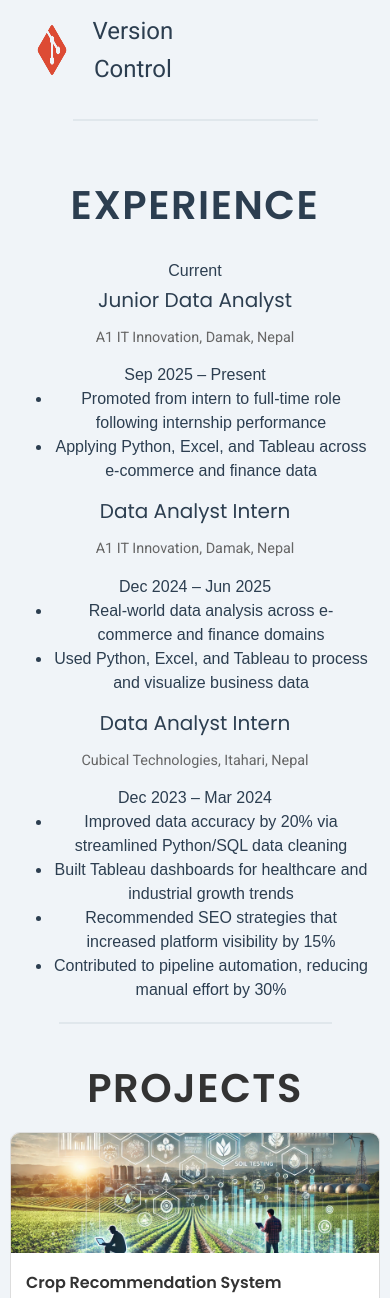
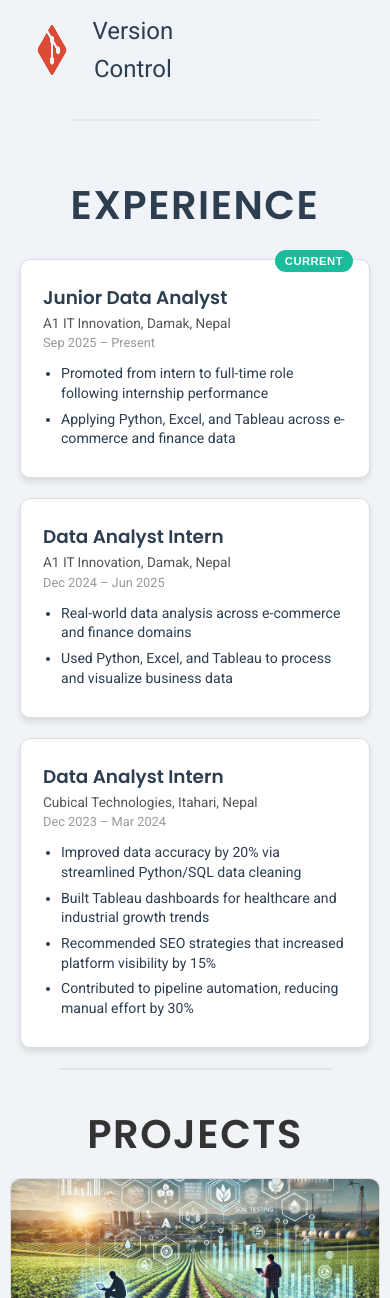
Before and after one commit to Rahul5021/Portfolio, a PHP site: page / in a window 390 px wide. Shown: the part 1186-2484 px from the top of the page. Run offline with PHP 8.4, Linux system fonts and the light colour scheme; some libraries are stand-ins or nearby versions.

Commit message:
Refactor CSS for improved styling and responsiveness

```diff
--- a/styles/style.css
+++ b/styles/style.css
@@ -562,44 +562,78 @@ h2:hover {
     margin-bottom: 30px;
 }
 
-.experience-item {
-    max-width: 700px;
+.experience-grid {
+    display: grid;
+    grid-template-columns: repeat(auto-fit, minmax(280px, 1fr));
+    gap: 20px;
+    max-width: 1100px;
     margin: 0 auto;
+}
+
+.experience-card {
+    position: relative;
     text-align: left;
-    background-color: #f7fafd;
+    background-color: #fff;
     border: 1px solid #ddd;
     border-radius: 10px;
-    padding: 25px 30px;
+    padding: 22px;
     box-shadow: 0 4px 6px rgba(0, 0, 0, 0.1);
+    transition: box-shadow 0.3s ease, border-color 0.3s ease;
 }
 
-.experience-header h3 {
+.experience-card:hover {
+    box-shadow: 0 10px 20px rgba(10, 146, 180, 0.4);
+    border-color: rgba(10, 146, 180, 0.7);
+}
+
+.experience-card h3 {
     font-family: 'Poppins', sans-serif;
-    font-size: 1.4rem;
+    font-size: 1.15rem;
     font-weight: 600;
     color: #2c3e50;
-    margin-bottom: 5px;
+    margin-bottom: 4px;
 }
 
 .experience-meta {
     display: block;
     font-family: 'Roboto', sans-serif;
-    font-size: 0.9rem;
-    color: #666;
-    margin-bottom: 15px;
+    font-size: 0.85rem;
+    color: #555;
 }
 
-.experience-item ul {
-    padding-left: 20px;
+.experience-dates {
+    display: block;
+    font-family: 'Roboto', sans-serif;
+    font-size: 0.8rem;
+    color: #999;
+    margin-bottom: 12px;
+}
+
+.experience-card ul {
+    padding-left: 18px;
     margin: 0;
 }
 
-.experience-item ul li {
+.experience-card ul li {
     font-family: 'Roboto', sans-serif;
-    font-size: 0.95rem;
+    font-size: 0.88rem;
     color: #2c3e50;
-    margin-bottom: 8px;
-    line-height: 1.5;
+    margin-bottom: 6px;
+    line-height: 1.4;
+}
+
+.badge-current {
+    position: absolute;
+    top: -10px;
+    right: 16px;
+    background-color: #1abc9c;
+    color: #fff;
+    font-size: 0.7rem;
+    font-weight: 600;
+    padding: 3px 10px;
+    border-radius: 12px;
+    text-transform: uppercase;
+    letter-spacing: 0.5px;
 }
 
 /* Certifications Section */
```
